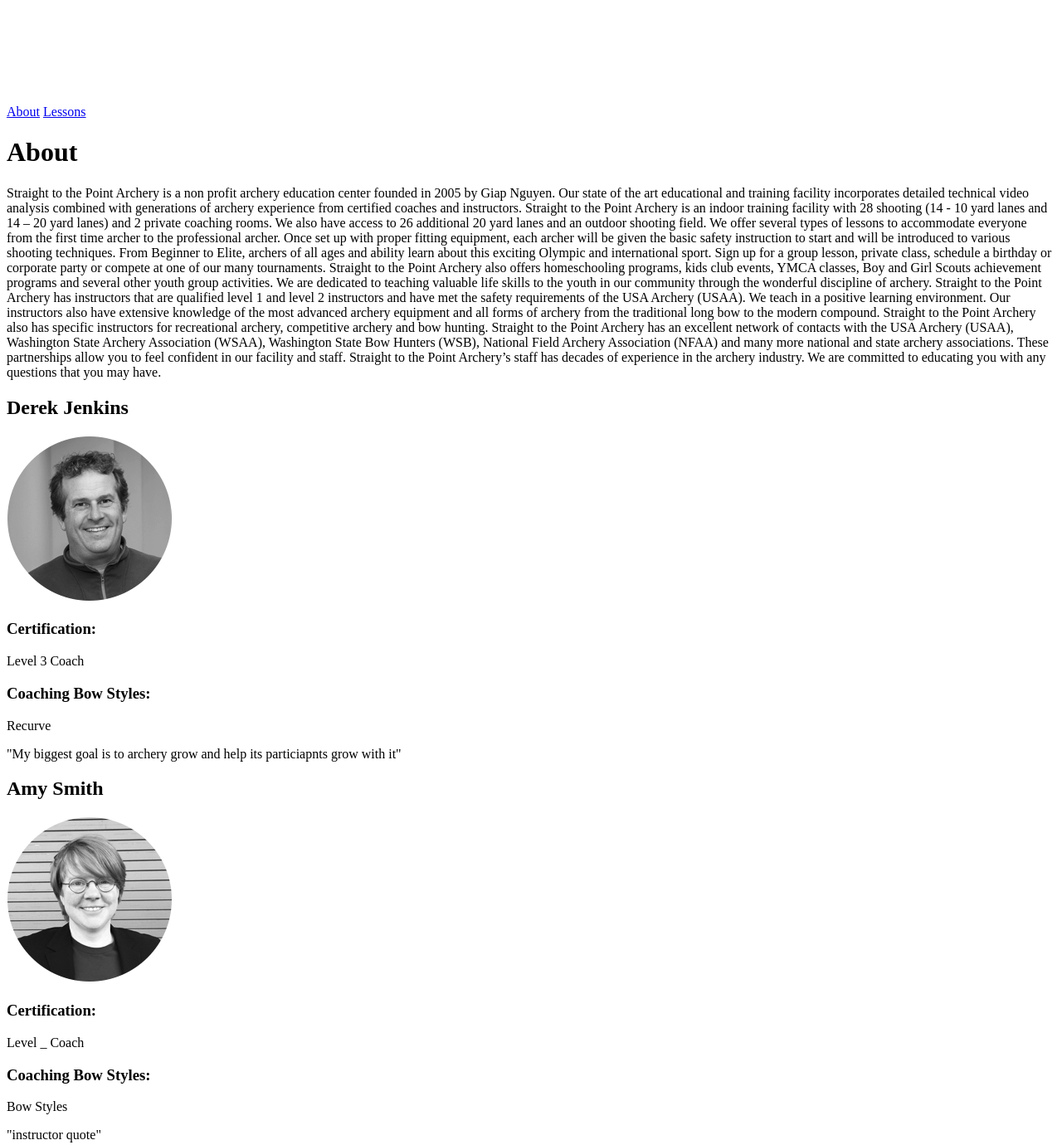
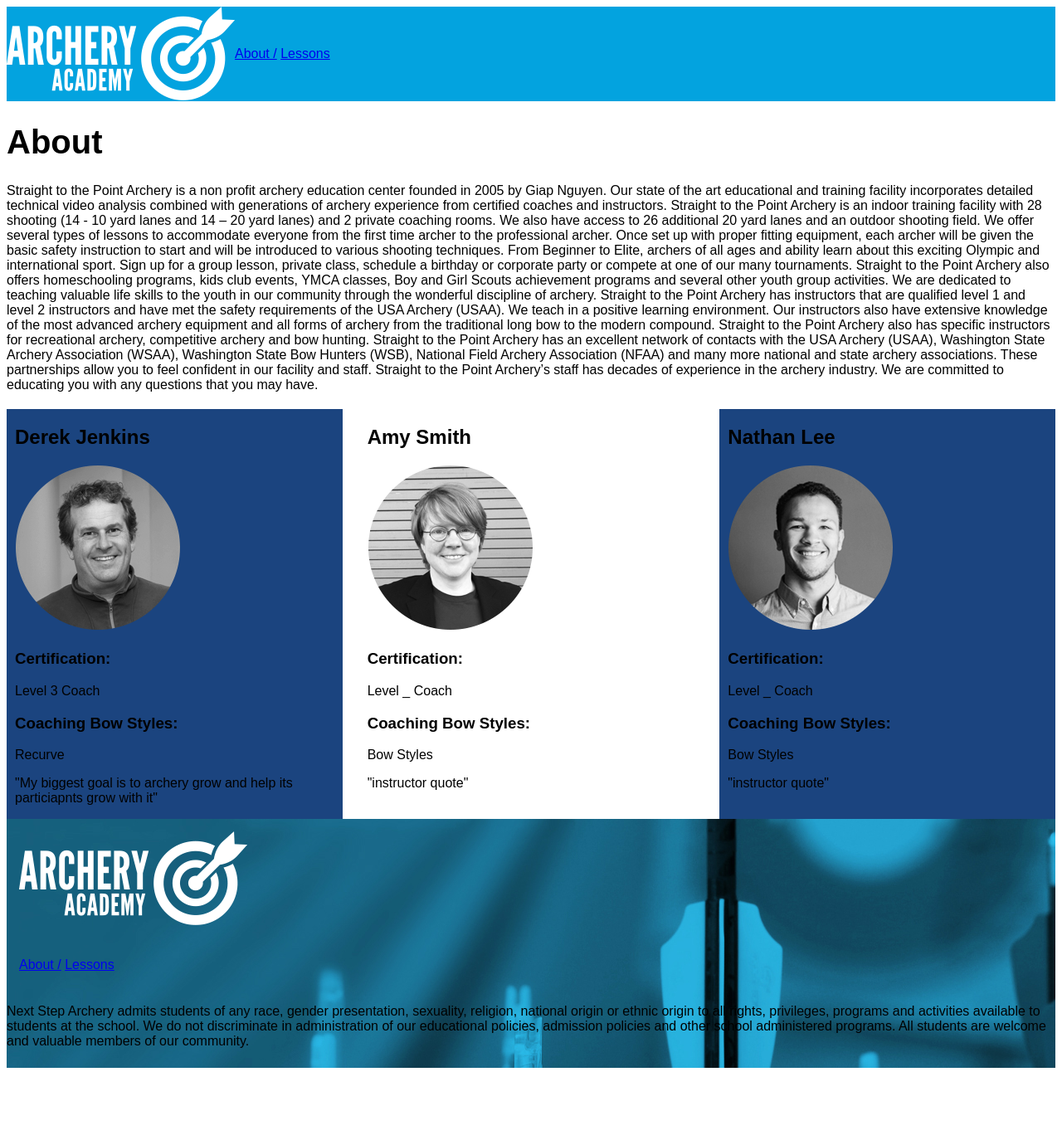
Before and after one commit to chrysippus222/archery-academy, a plain HTML site: page index.html in a window 1280 px wide. Shown: the top 1380 px of the page at 83% size. After the commit the page ends 1295 px from the top, so only its background shows below. Drawn offline with Linux system fonts and the light colour scheme.

Commit message:
Add CSS grids and flex box

```diff
--- a/index.html
+++ b/index.html
@@ -3,16 +3,18 @@
   <head>
     <meta charset="utf-8">
     <title>Straight to the Point Archery</title>
+    <link rel="stylesheet" href="stylesheet.css">
   </head>
   <body>
     <header>
       <img src="images/archeryacademy-logo-white.png" alt="">
       <nav>
-        <a href="#">About</a>
-        <a href="lessons.html">Lessons</a>
+        <a href="#">About /</a>
+        <a href="lessons.html"> Lessons</a>
       </nav>
     </header>
 
+  <div class="grid-container">
     <div class="about">
       <h1>About</h1>
       Straight to the Point Archery is a non profit archery education center founded in 2005 by Giap Nguyen.  Our state of the art educational and training facility incorporates detailed technical video analysis combined with generations of archery experience from certified coaches and instructors.
@@ -28,8 +30,7 @@ Straight to the Point Archery has an excellent network of contacts with the USA
 Straight to the Point Archery’s staff has decades of experience in the archery industry. We are committed to educating you with any questions that you may have.
 
     </div>
-    <div class="instructor-profiles">
-      <section>
+    <div class="derek-profile">
         <h2>Derek Jenkins</h2>
         <img src="images/derek-profile.png" alt="Derek Jenkins">
         <h3>Certification:</h3>
@@ -37,8 +38,9 @@ Straight to the Point Archery’s staff has decades of experience in the archery
         <h3>Coaching Bow Styles:</h3>
         <p>Recurve</p>
         <p>"My biggest goal is to archery grow and help its particiapnts grow with it"</p>
-      </section>
-      <section>
+    </div>
+
+    <div class="amy-profile">
         <h2>Amy Smith</h2>
         <img src="images/amy-profile.png" alt="Amy Smith">
         <h3>Certification:</h3>
@@ -46,8 +48,9 @@ Straight to the Point Archery’s staff has decades of experience in the archery
         <h3>Coaching Bow Styles:</h3>
         <p>Bow Styles</p>
         <p>"instructor quote"</p>
-      </section>
-      <section>
+    </div>
+
+    <div class="nathan-profile">
         <h2>Nathan Lee</h2>
         <img src="images/nathan-profile.png" alt="Nathan Lee">
         <h3>Certification:</h3>
@@ -55,14 +58,16 @@ Straight to the Point Archery’s staff has decades of experience in the archery
         <h3>Coaching Bow Styles:</h3>
         <p>Bow Styles</p>
         <p>"instructor quote"</p>
-      </section>
     </div>
+  </div>
 
     <footer>
-      <img src="images/archeryacademy-logo-white.png" alt="">
-      <p>Next Step Archery admits students of any race, gender presentation, sexuality, religion, national origin or ethnic origin to all rights, privileges, programs and activities available to students at the school. We do not discriminate in administration of our educational policies, admission policies and other school administered programs. All students are welcome and valuable members of our community.</p>
-      <a href="#">About</a>
-      <a href="lessons.html">Lessons</a>
-    </footer>
+      <img class="logo" src="images/archeryacademy-logo-white.png" alt="">
+      <div class="links">
+        <a href="#">About /</a>
+        <a href="lessons.html"> Lessons</a>
+     </div>
+      <p class="policy">Next Step Archery admits students of any race, gender presentation, sexuality, religion, national origin or ethnic origin to all rights, privileges, programs and activities available to students at the school. We do not discriminate in administration of our educational policies, admission policies and other school administered programs. All students are welcome and valuable members of our community.</p>
+        </footer>
   </body>
 </html>
--- /dev/null
+++ b/stylesheet.css
@@ -0,0 +1,80 @@
+*{
+  font-family: arial
+}
+
+
+.grid-container{
+  display: grid;
+  grid-gap: 20px 30px;
+  align-content: space-around;
+}
+
+  .about{
+   grid-row: 1 / 2;
+   grid-column: 1/4;
+  }
+
+  .derek-profile{
+  grid-column:1/2;
+  grid-row: 2/4;
+  background-color: #1b447f;
+  padding-left: 10px;
+  align-items: center;
+
+  }
+
+
+  .amy-profile{
+    grid-column: 2/3;
+    grid-row: 2/4;
+    background-color:
+  }
+
+  .nathan-profile{
+    grid-column: 3/4;
+    grid-row: 2/4;
+    background-color: #1b447f;
+    padding-left: 10px;
+  }
+
+  .a101{
+  grid-column: 1/2;
+  }
+  .a102{
+  grid-column: 2/3;
+  }
+  .a103{
+  grid-column: 3/4;
+  }
+
+header{
+ display: flex;
+  background-color: #03a3df;
+  align-content: space-around;
+  align-items: center;
+
+}
+
+footer{
+  display: grid;
+  background-image:url(images/footerimage.jpg);
+  height: 300px;
+}
+
+
+ h1{
+   font-size: 40px;
+  font-weight: bold;
+ }
+ h2{
+   font-size: 24px;
+   font-weight: bold;
+ }
+
+ .logo{
+   padding: 15px;
+
+ }
+.links{
+  padding: 15px
+}
```
Also changed, not shown: lessons.html (+24 -19 lines), images/footerImage.jpg (added).
